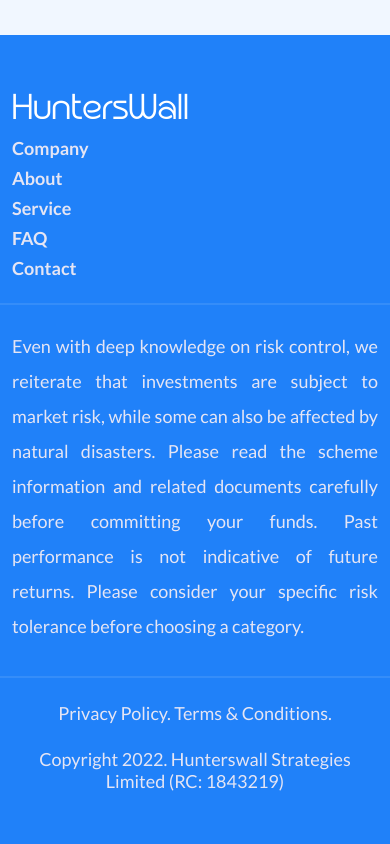
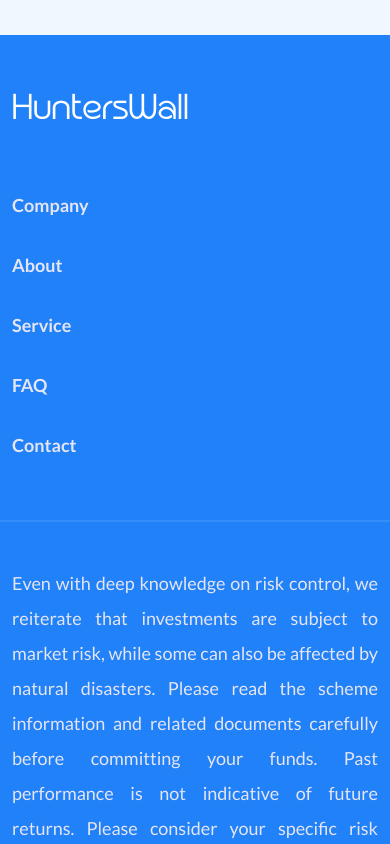
Before and after one commit to Dreezy305/HuntersWall, a Next.js app: page / in a window 390 px wide. Shown: the part 4880-5724 px from the top of the page. Built offline with nearby package versions, Linux system fonts and the light colour scheme.

Commit message:
footer section

```diff
--- a/styles/globals.scss
+++ b/styles/globals.scss
@@ -327,6 +327,27 @@
       }
     }
   }
+  .footer {
+    &_col1 {
+      h1 {
+        margin-bottom: 25px;
+      }
+    }
+    &_col2 {
+      margin-bottom: 25px;
+      margin-top: 25px;
+      h5 {
+        padding-top: 15px;
+        padding-bottom: 15px;
+      }
+    }
+    &_p {
+      p {
+        padding-top: 20px;
+        padding-bottom: 20px;
+      }
+    }
+  }
 }
 
 /** MOBILE RESPONSIVENESS STYLES FOR MEDIUM SCREENS */
```
